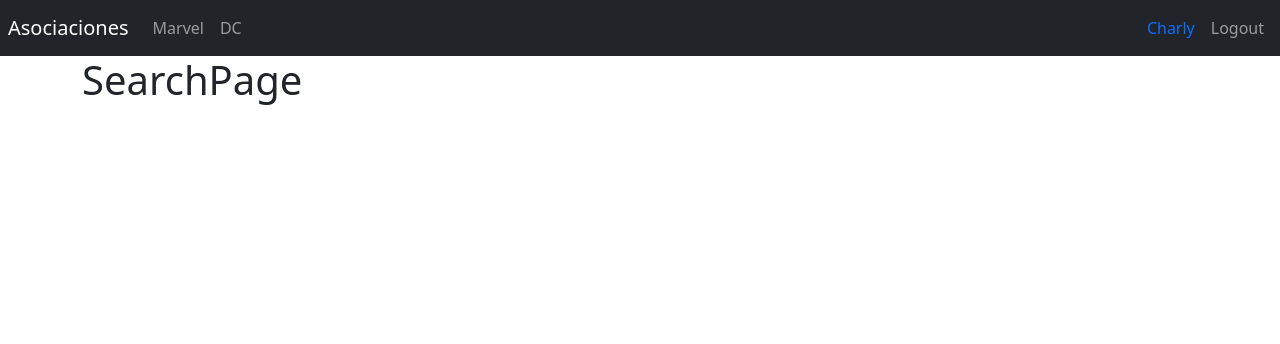
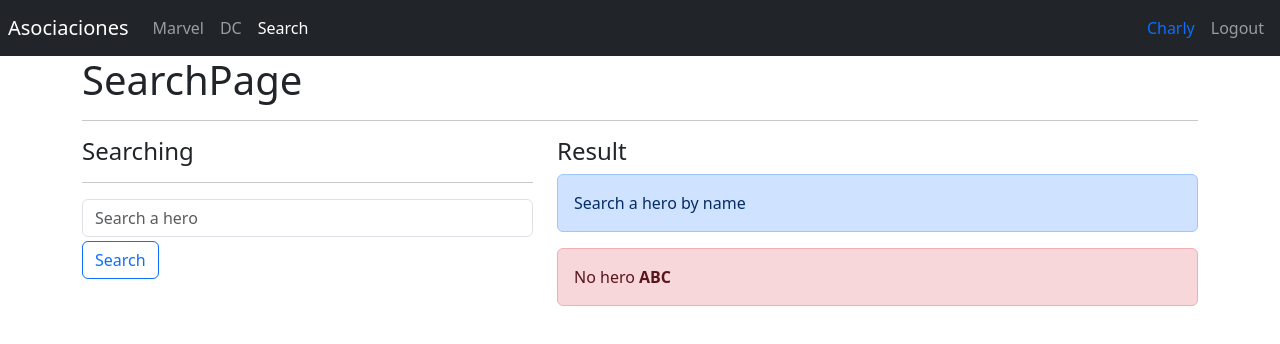
Before and after one commit to quintupil/react-cero-a-expert, a React (Vite) app in the folder 07-heroes-spa/: page /search in a window 1280 px wide. Shown: the top 344 px of the page. Built offline with nearby package versions, Linux system fonts and the light colour scheme.

Commit message:
202. Diseño de la pantalla de búsqueda

```diff
--- a/07-heroes-spa/src/heroes/components/HeroList.jsx
+++ b/07-heroes-spa/src/heroes/components/HeroList.jsx
@@ -1,10 +1,11 @@
 
+import { useMemo } from 'react';
 import { getHeroesByPublisher } from '../helpers/getHeroesByPublisher';
 import { HeroCard } from './';
 
 export const HeroList = ({ publisher }) => {
 
-  const heroes = getHeroesByPublisher(publisher);
+  const heroes = useMemo(() => getHeroesByPublisher( publisher ), [ publisher ]);
 
   return (
     <div className="row rows-cols-1 row-cols-md-3 g-3">
--- a/07-heroes-spa/src/heroes/pages/HeroPage.jsx
+++ b/07-heroes-spa/src/heroes/pages/HeroPage.jsx
@@ -1,3 +1,4 @@
+import { useMemo } from "react";
 import { Navigate, useParams, useNavigate } from "react-router-dom"
 import { getHeroById } from "../helpers";
 
@@ -12,7 +13,8 @@
   const { id } = useParams();
   const navigate = useNavigate();
 
-  const hero = getHeroById(id);
+  const hero = useMemo(() => getHeroById( id ), [ id ]);
+
   //console.log( hero );
   const onNavigateBack = () => {
     navigate(-1);
--- a/07-heroes-spa/src/heroes/pages/SearchPage.jsx
+++ b/07-heroes-spa/src/heroes/pages/SearchPage.jsx
@@ -1,9 +1,33 @@
-
+import { HeroCard } from "../components";
 
 export const SearchPage = () => {
   return (
     <>
-        <h1>SearchPage</h1>
+      <h1>SearchPage</h1>
+      <hr />
+      <div className="row">
+        <div className="col-5">
+          <h4> Searching </h4>
+          <hr />
+          <form>
+            <input
+              type="text"
+              placeholder="Search a hero"
+              className="form-control"
+              name="searchText"
+              autoComplete="off"
+            />
+            <button className="btn btn-outline-primary mt-1">Search</button>
+          </form>
+        </div>
+
+        <div className="col-7">
+          <h4> Result </h4>
+          <div className="alert alert-primary">Search a hero by name</div>
+          <div className="alert alert-danger">No hero <b>ABC</b></div>
+          {/*<HeroCard ></HeroCard>*/}
+        </div>
+      </div>
     </>
-  )
-}
+  );
+};
--- a/07-heroes-spa/src/ui/components/Navbar.jsx
+++ b/07-heroes-spa/src/ui/components/Navbar.jsx
@@ -35,6 +35,15 @@
           >
             DC
           </NavLink>
+          <NavLink
+            className={({ isActive }) =>
+              `nav-item nav-link ${isActive ? "active" : ""}`
+            }
+            to="/search"
+          >
+            Search
+          </NavLink>
+
         </div>
       </div>
 
```
